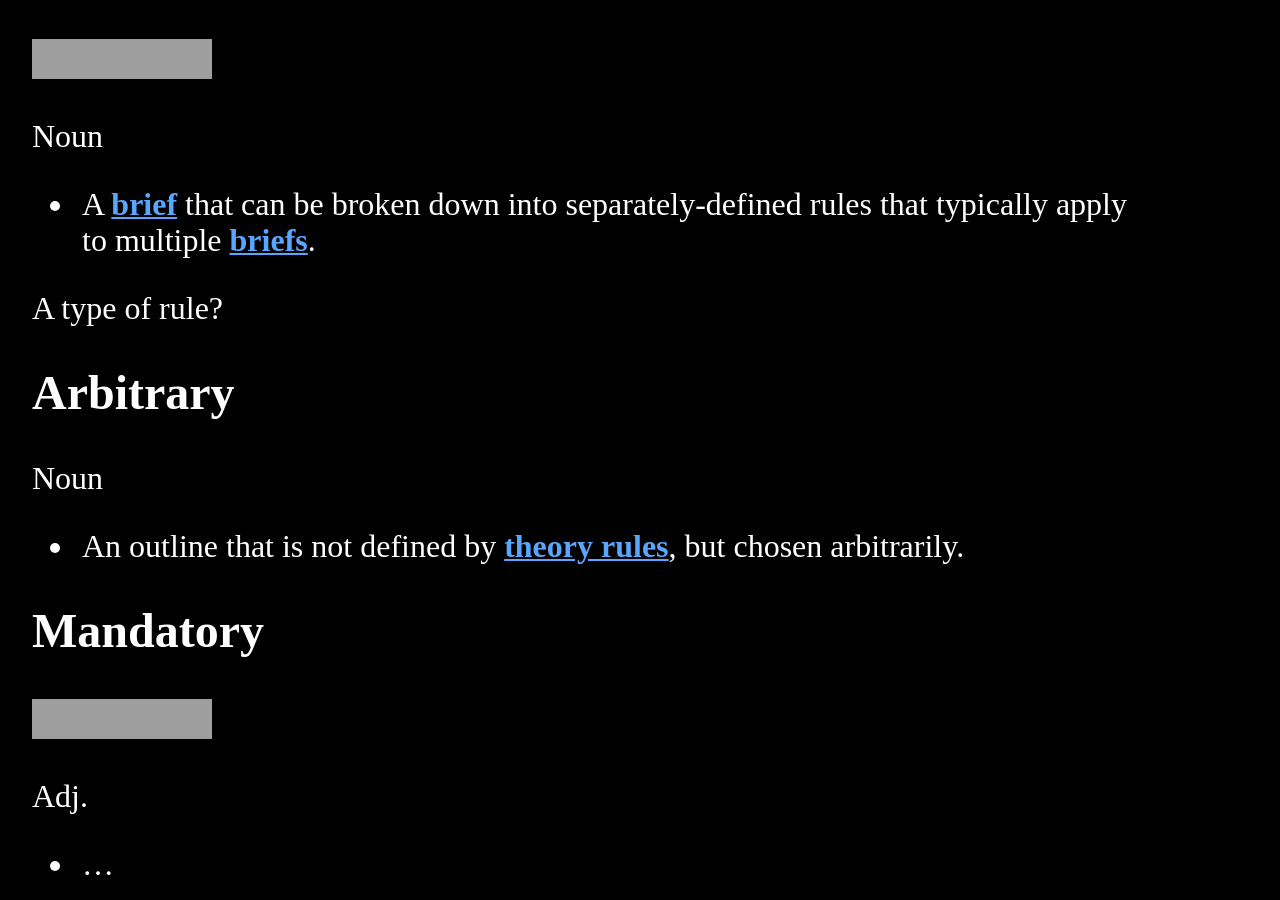
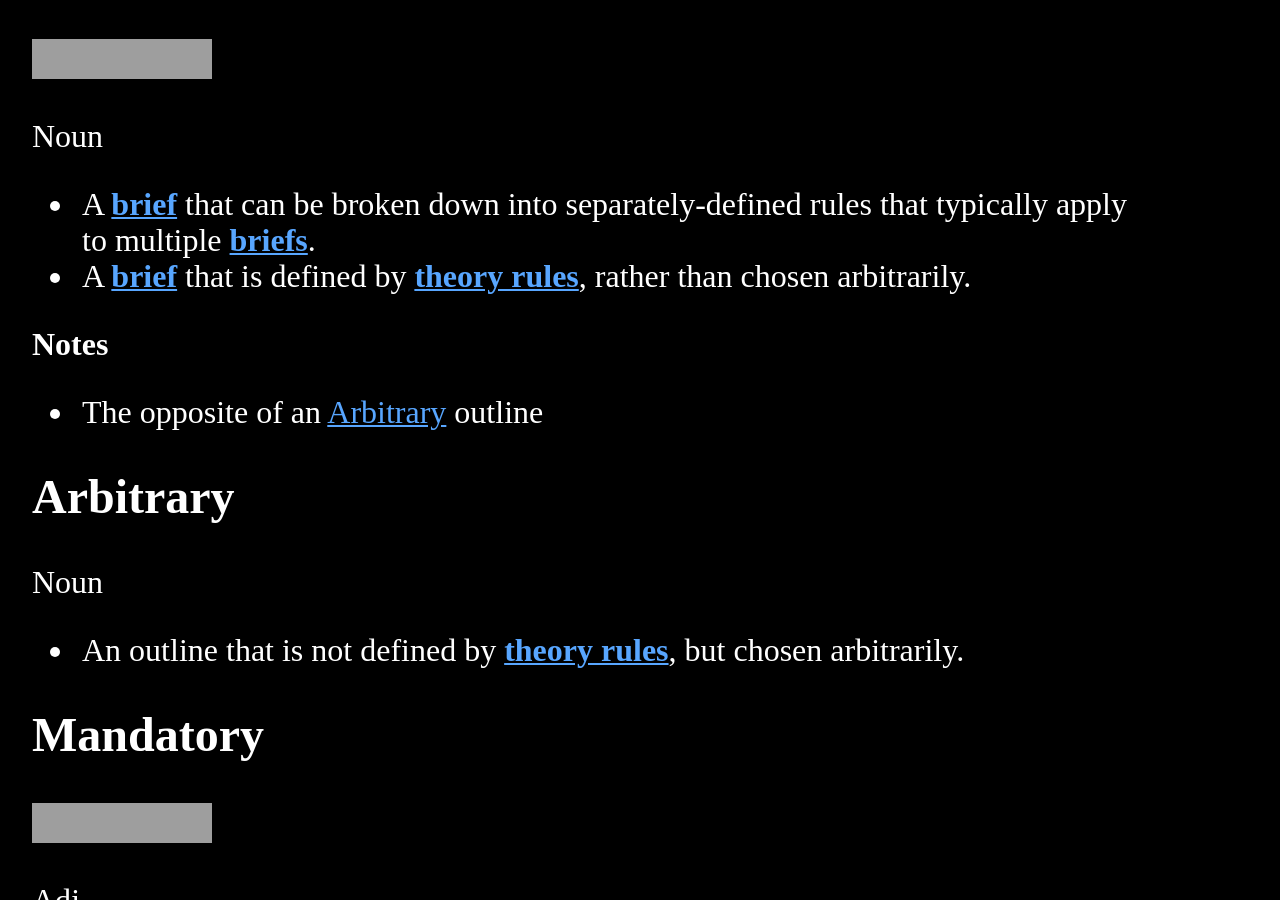
Before and after one commit to Grahp/Website, a Jekyll site: the page built from pages/Steno Glossary.md, in a window 1280 px wide and 900 px high, scrolled down 9711 px. Built offline with Jekyll 4.4.1, drawn with Linux system fonts in a browser that asks for light colours; grey boxes are pictures that could not be loaded.

Commit message:
Update Steno Glossary

```diff
--- a/pages/Steno Glossary.md
+++ b/pages/Steno Glossary.md
@@ -213,8 +213,10 @@ TODO maybe move to conflict and use in theory rule definition?
 Noun
 
 - A [**brief**](#brief) that can be broken down into separately-defined rules that typically apply to multiple [**briefs**](#brief).
+- A [**brief**](#brief) that is defined by [**theory rules**](#theory-rule), rather than chosen arbitrarily.
 
-A type of rule?
+**Notes**
+- The opposite of an [Arbitrary](#arbitrary) outline
 
 ## Arbitrary
 Noun
```
